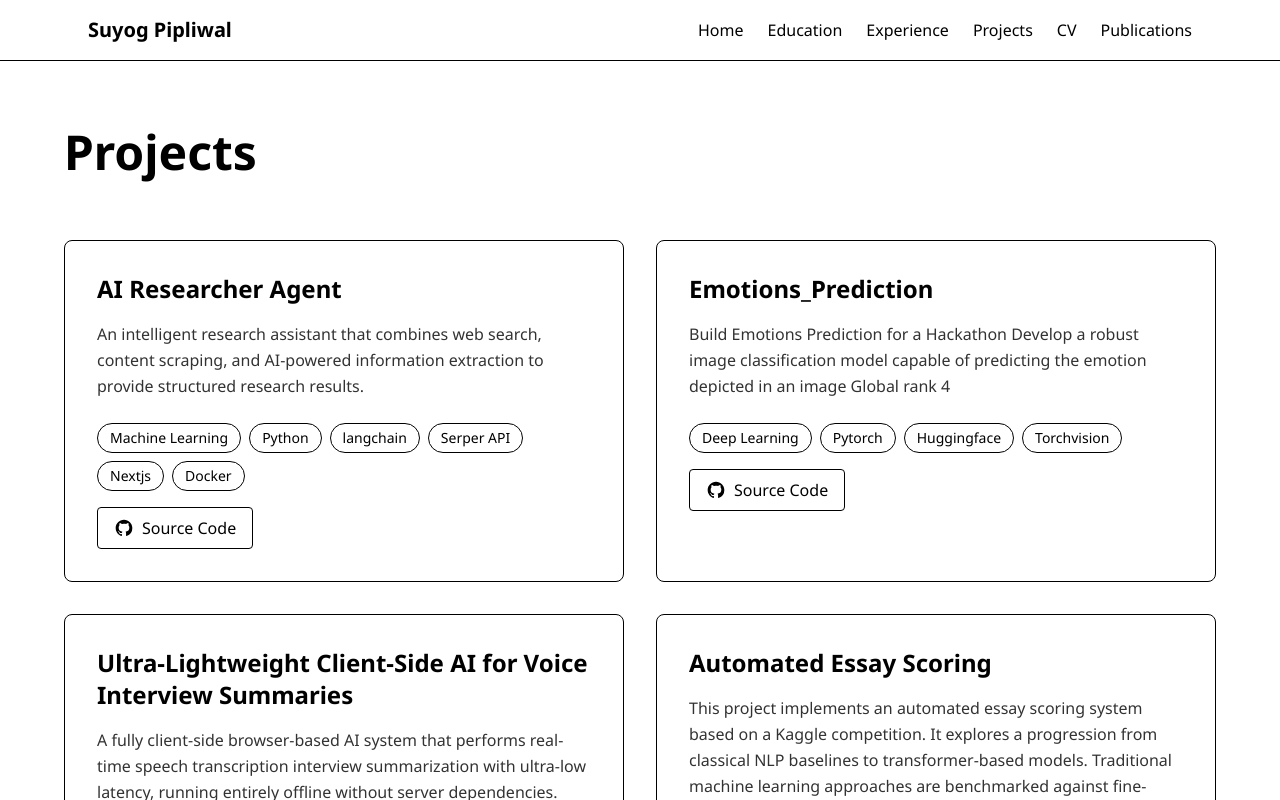
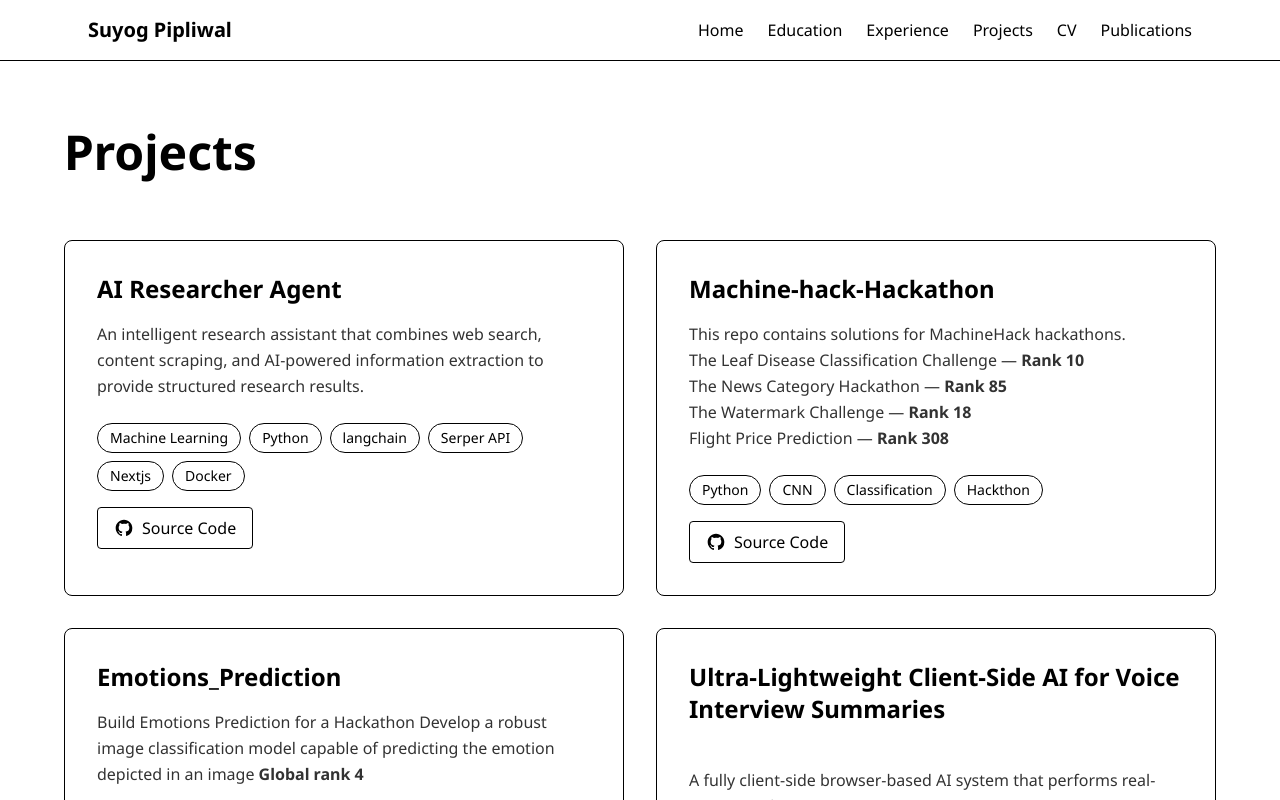
Before and after one commit to suyog-pipliwaal/suyog-pipliwaal.github.io, a Next.js app: page /projects in a window 1280 px wide. Shown: the top 800 px of the page. Built offline with nearby package versions, Linux system fonts and the light colour scheme.

Commit message:
added hackthon project

```diff
--- a/app/projects/page.tsx
+++ b/app/projects/page.tsx
@@ -1,5 +1,6 @@
 import Navigation from "../components/Navigation";
 import Footer from "../components/Footer";
+import { title } from "process";
 
 export default function ProjectsPage() {
   return (
@@ -21,8 +22,19 @@ export default function ProjectsPage() {
                 github: "https://github.com/suyog-pipliwaal/Deep-search-agent",
               },
               {
+                title:"Machine-hack-Hackathon",
+               description: `This repo contains solutions for MachineHack hackathons.
+                              The Leaf Disease Classification Challenge — <strong>Rank 10</strong>
+                              The News Category Hackathon — <strong>Rank 85</strong>
+                              The Watermark Challenge — <strong>Rank 18</strong>
+                              Flight Price Prediction — <strong>Rank 308</strong>
+                            `,
+                tech:["Python", "CNN", "Classification","Hackthon"],
+                github:"https://github.com/suyog-pipliwaal/Machine-hack-Hackathon",
+              },
+              {
                 title: "Emotions_Prediction",
-                description:"Build Emotions Prediction for a Hackathon Develop a robust image classification model capable of predicting the emotion depicted in an image Global rank 4",
+                description:"Build Emotions Prediction for a Hackathon Develop a robust image classification model capable of predicting the emotion depicted in an image <strong>Global rank 4</strong>",
                 tech: ["Deep Learning", "Pytorch", "Huggingface", "Torchvision"],
                 github: "https://github.com/suyog-pipliwaal/Emotions_Prediction",
               },
@@ -64,9 +76,9 @@ Model performance is evaluated using Quadratic Weighted Kappa, ensuring strong a
                 <h3 className="text-2xl font-bold text-black dark:text-white mb-4">
                   {project.title}
                 </h3>
-                <p className="text-black dark:text-white mb-6 leading-relaxed opacity-80">
-                  {project.description}
-                </p>
+               <p className="text-black dark:text-white mb-6 leading-relaxed opacity-80 whitespace-pre-line"
+                  dangerouslySetInnerHTML={{ __html: project.description }}
+                />
                 <div className="flex flex-wrap gap-2 mb-4">
                   {project.tech.map((tech) => (
                     <span
```
